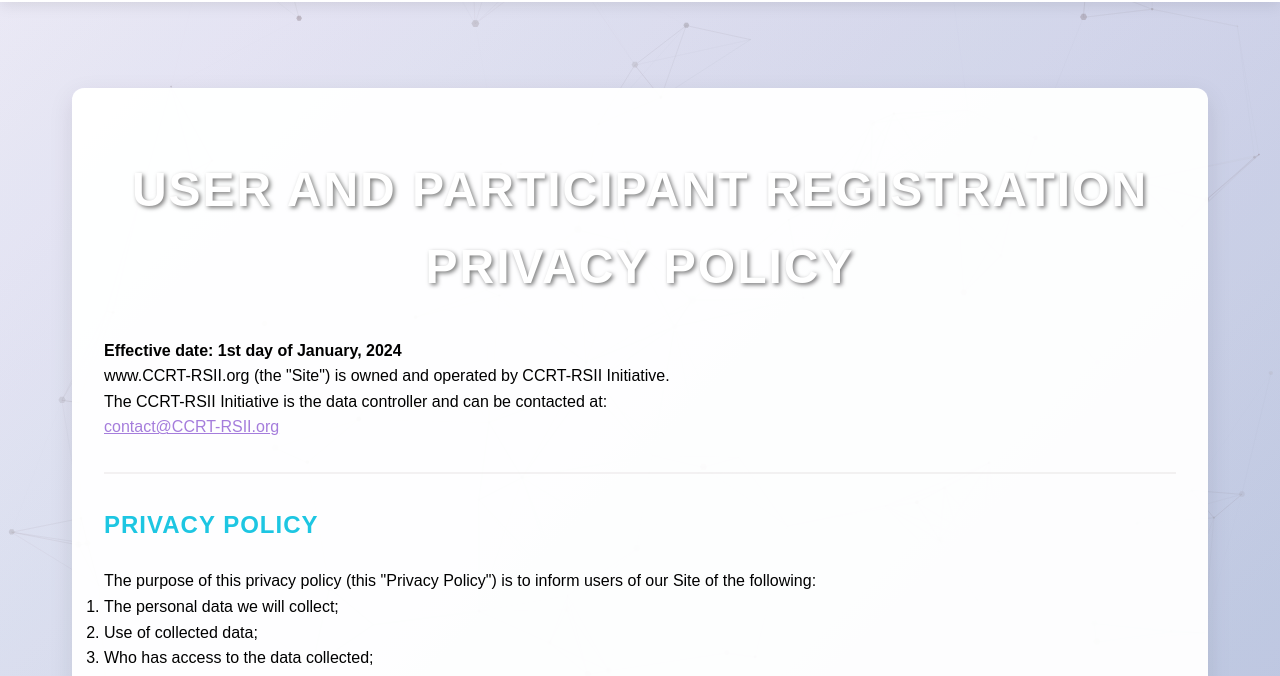
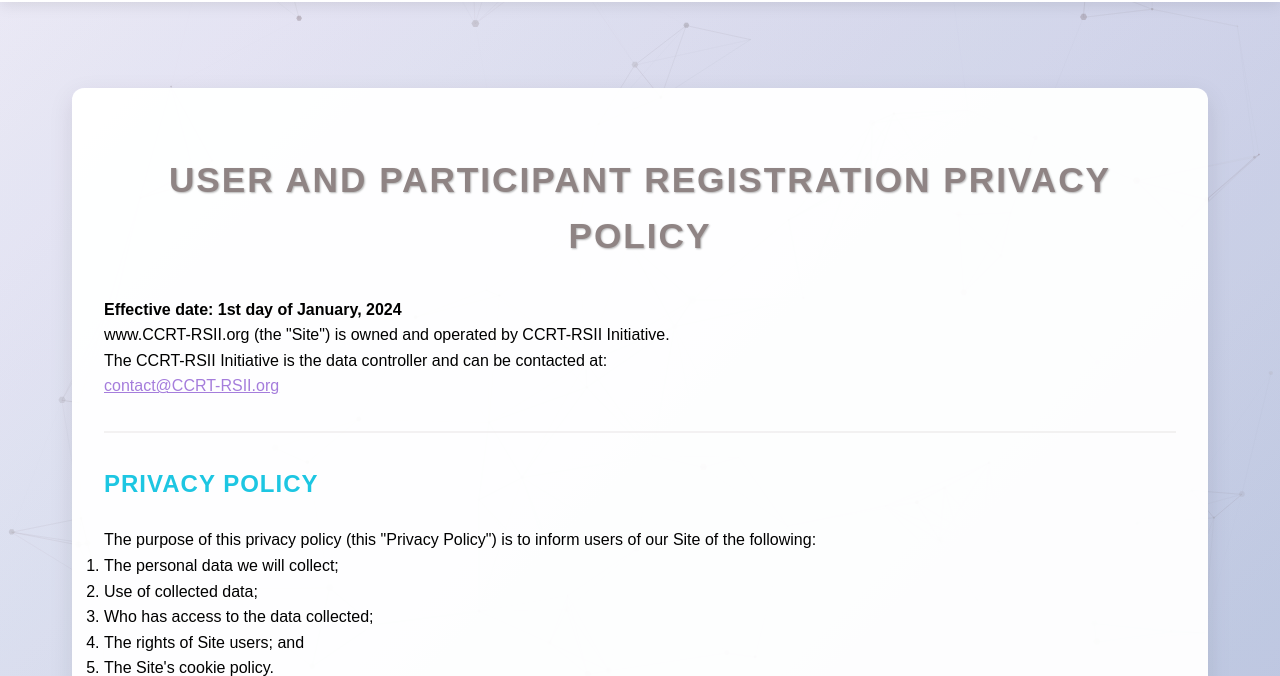
Before and after one commit to Oonah-Buist/ccrt-rsii, a plain HTML site: page privacy-policy.html in a window 1280 px wide. Shown: the part 108-784 px from the top of the page. Drawn offline with nearby package versions, Linux system fonts and the light colour scheme.

Commit message:
privacy policy heading updated

```diff
--- a/privacy-policy.html
+++ b/privacy-policy.html
@@ -7,7 +7,7 @@
     <link rel="stylesheet" href="styles/main.css">
     <link rel="stylesheet" href="styles/particles.css">
 </head>
-<body>
+<body class="privacy-policy">
     <div id="particles-js"></div>
 
     <header class="header">
--- a/styles/main.css
+++ b/styles/main.css
@@ -680,3 +680,10 @@
     color: var(--black);
     line-height: 1.6;
 }
+
+/* Privacy policy specific overrides */
+body.privacy-policy .page-title {
+    color: var(--grey);
+    text-shadow: 1px 1px 2px rgba(0, 0, 0, 0.3);
+    font-size: 2.2rem;
+}
```
